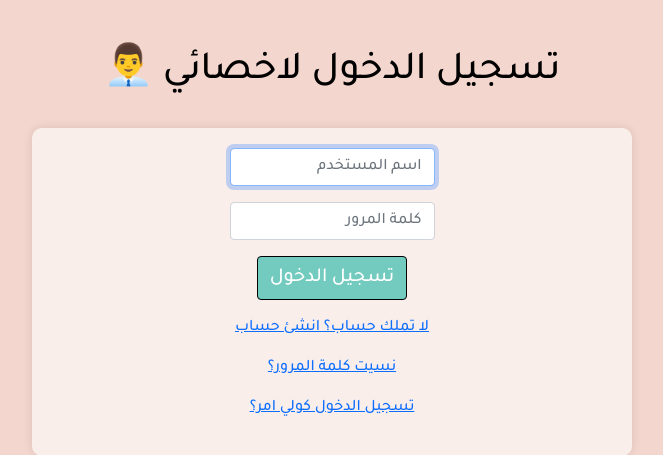
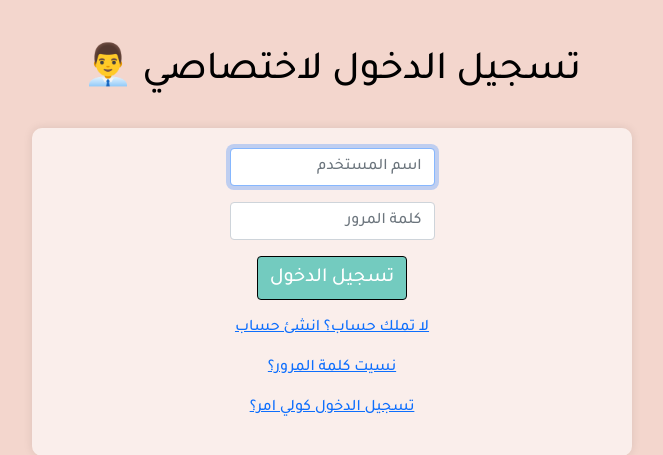
Before and after one commit to Noor2003-hub/RW, a Flask app: page /login_s in a window 1280 px wide. Shown: the part 110-565 px from the top of the page, without its empty margins (308-971 px from the left). Run offline with Flask 3, Linux system fonts and the light colour scheme; some libraries are stand-ins or nearby versions.

Commit message:
Update login_s.html

```diff
--- a/templates/login_s.html
+++ b/templates/login_s.html
@@ -5,7 +5,7 @@
 {% endblock %}
 
 {% block main %}
-<h1>تسجيل الدخول لاخصائي 👨‍💼</h1>
+<h1>تسجيل الدخول لاختصاصي 👨‍💼</h1>
 <br>
 <div class="settings-container">
     <form action="/login_s" method="post" id="loginForm">
```
